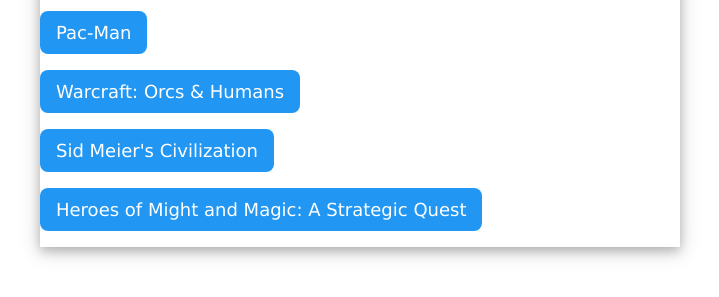
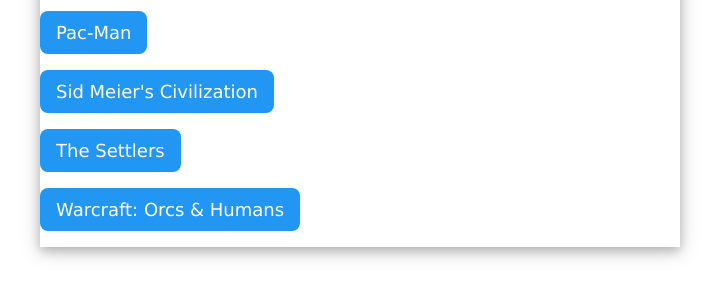
Before and after one commit to kosinaz/conquizgamer, a plain HTML site: page conquizgamer.html in a window 1280 px wide. Shown: the part 215-512 px from the top of the page, without its empty margins (296-1015 px from the left). Drawn offline with nearby package versions, Linux system fonts and the light colour scheme.

Commit message:
Add answer order

```diff
--- a/conquizgamer.html
+++ b/conquizgamer.html
@@ -16,7 +16,7 @@
   <div ng-app="conquizgamer" ng-controller="conquizgamerController" class="w3-card-4 w3-margin w3-col m9 l6 w3-display-topmiddle">
     <form>
       <h3 class="w3-container w3-light-grey w3-padding-8">{{quiz.question}}<span class="w3-badge w3-green w3-right">{{points}}</span></h3>
-      <div ng-repeat="answer in quiz.answers">
+      <div ng-repeat="answer in quiz.answers | orderBy">
         <button ng-click="evaluate(answer)" class="w3-btn w3-btn-block w3-round-large w3-large w3-blue w3-hover-yellow w3-margin-bottom">{{answer}}</button>
       </div>
     </form>
```
